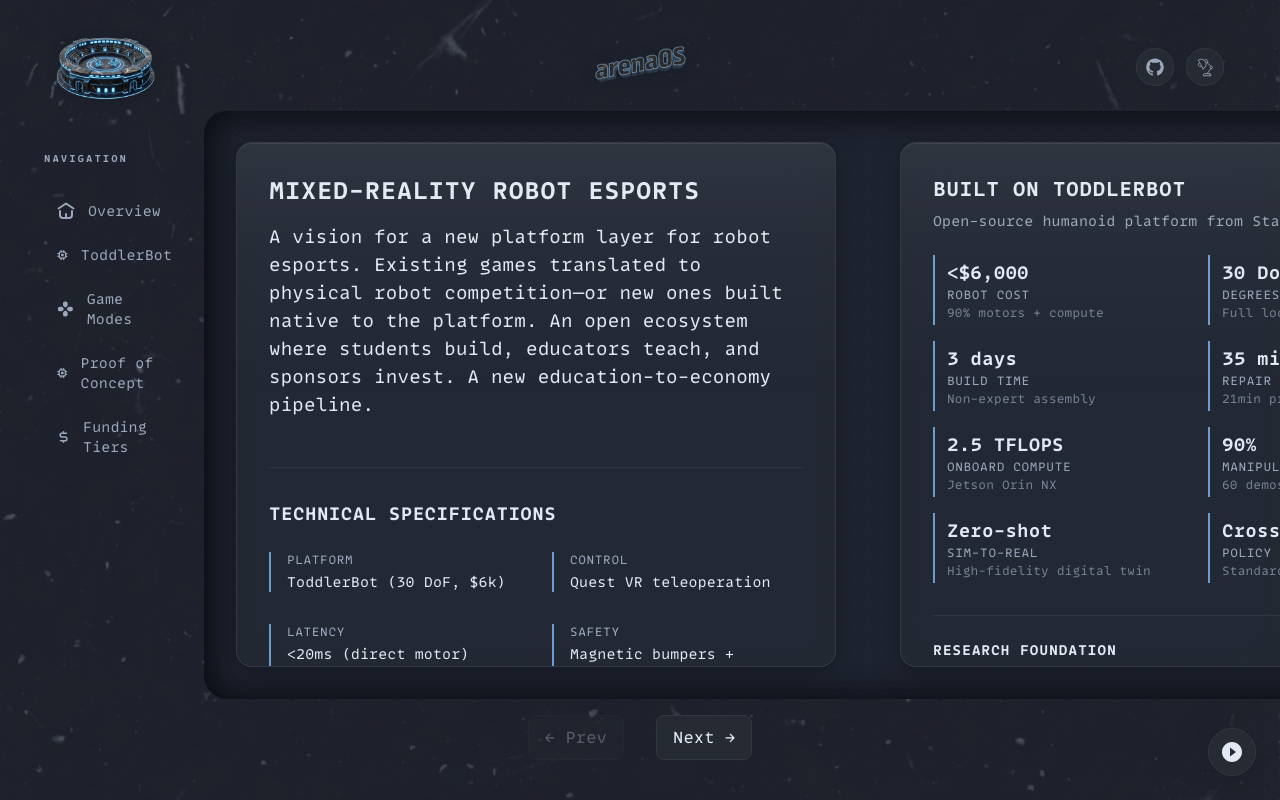
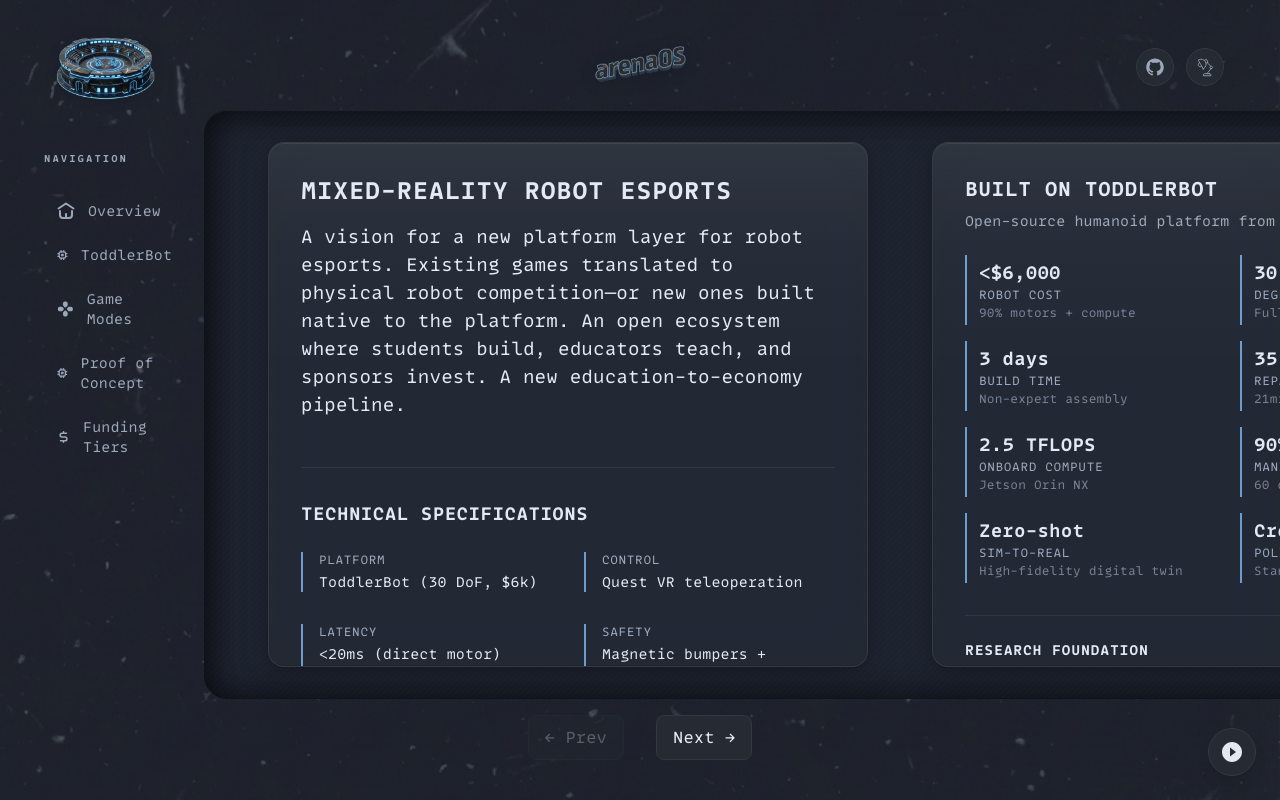
Before and after one commit to sborik/arenaos-landing, a Next.js app: page / in a window 1280 px wide. Built offline with nearby package versions, Linux system fonts and the light colour scheme.

Commit message:
Add left padding to card container to prevent edge overlap

```diff
--- a/src/app/page.tsx
+++ b/src/app/page.tsx
@@ -220,7 +220,7 @@
                                 />
                             )}
 
-                            <div className="relative z-10 flex flex-col lg:flex-row h-auto lg:h-full p-4 lg:p-0 gap-4 lg:gap-0">
+                            <div className="relative z-10 flex flex-col lg:flex-row h-auto lg:h-full p-4 lg:p-0 lg:pl-8 gap-4 lg:gap-0">
 
                                 {/* MERGED HERO & SPECS PANEL */}
                                 <motion.section
```
